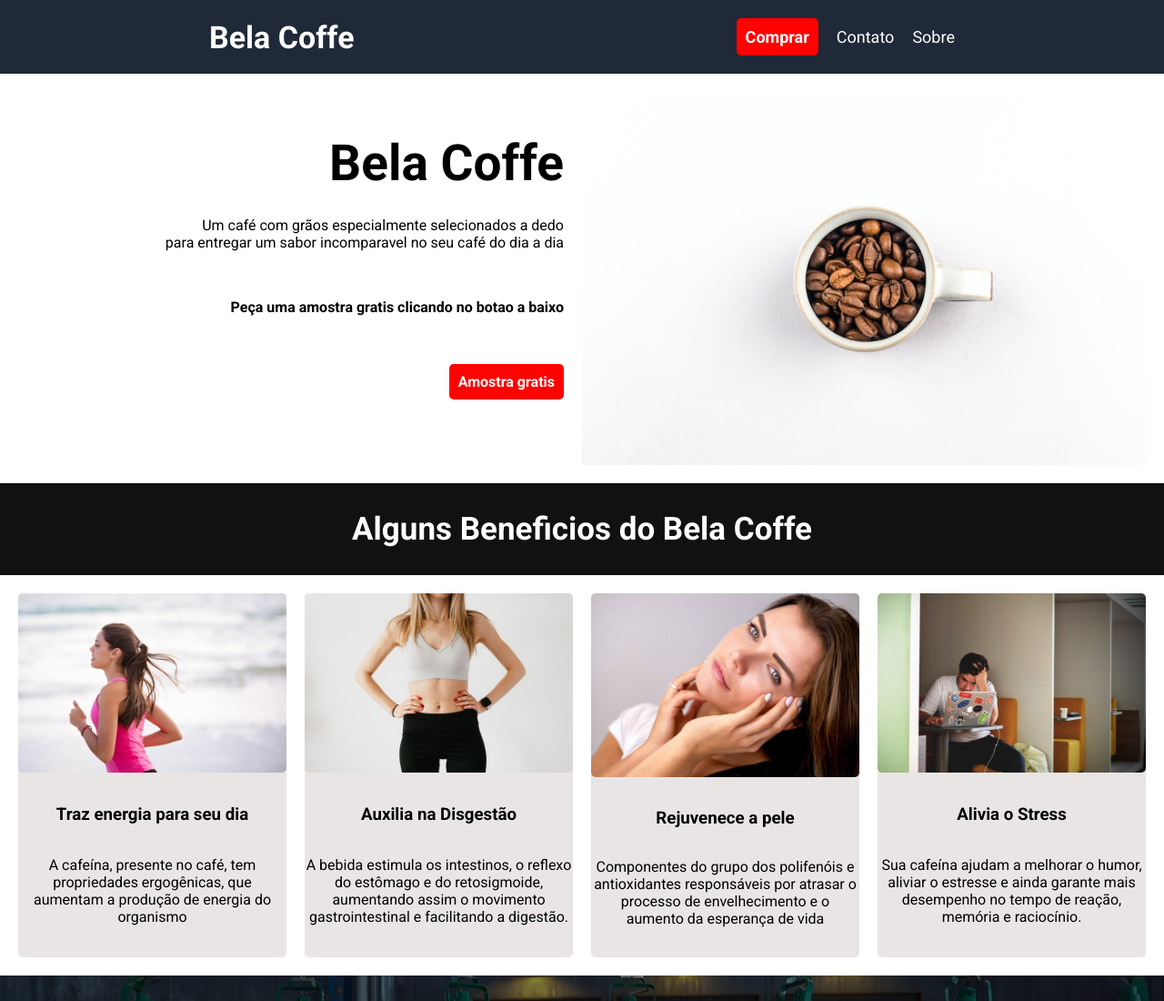
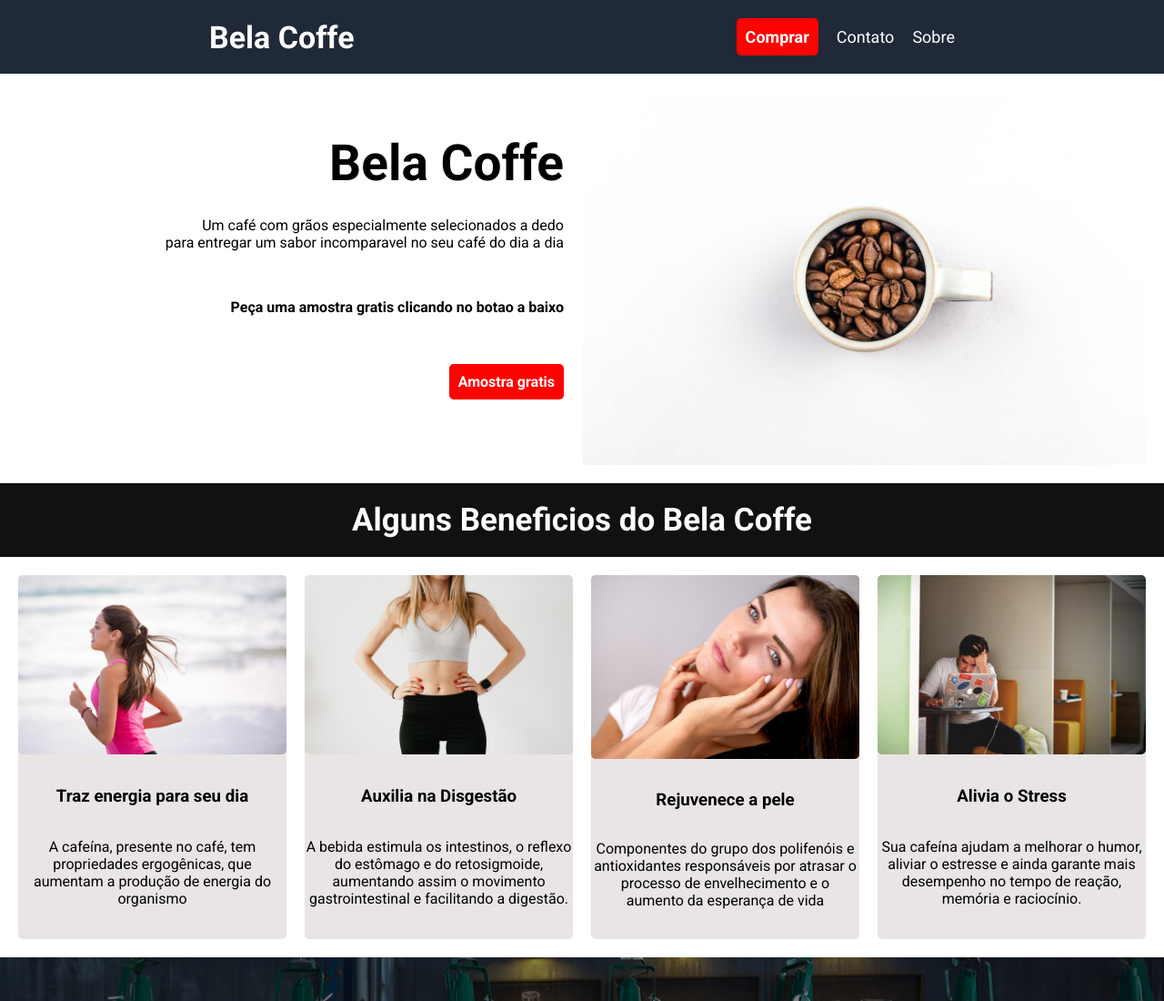
Before and after one commit to AlexavierDev/bella-coffe, a plain HTML site: page index.html in a window 1280 px wide. Shown: the top 1100 px of the page at 91% size. Drawn offline with Linux system fonts and the light colour scheme.

Commit message:
arranging spacing h1 of container two

```diff
--- a/style.css
+++ b/style.css
@@ -95,7 +95,7 @@ ul li a {
     color: #fff;
     text-align: center;
     font-size: 35px;
-    margin: 30px 0;
+    padding: 20px;
 }
 
 .cards{
```
